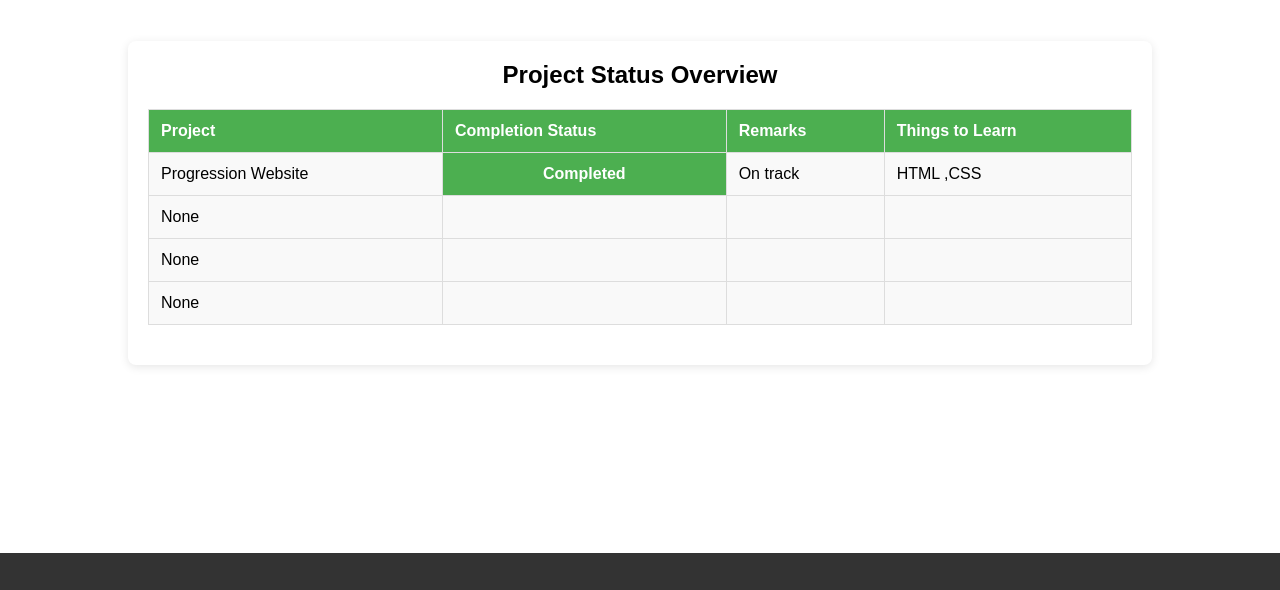
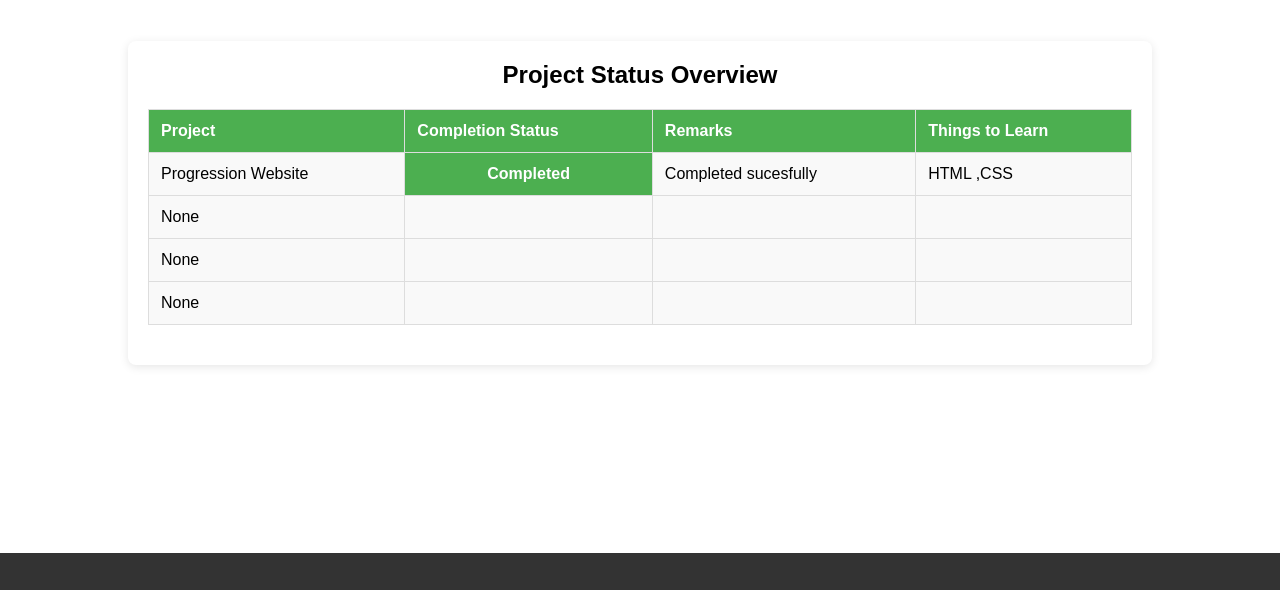
Before and after one commit to Yogesh-Kumar-Mallik/Yogesh-Envelop, a plain HTML site: page index.html in a window 1280 px wide. Shown: the part 1420-2010 px from the top of the page. Drawn offline with Linux system fonts and the light colour scheme.

Commit message:
Update index.html

```diff
--- a/index.html
+++ b/index.html
@@ -62,7 +62,7 @@
               <tr>
                 <td>Progression Website</td>
                 <td class="complete-1">Completed</td>
-                <td>On track</td>
+                <td>Completed sucesfully</td>
                 <td>HTML ,CSS</td>
               </tr>
               <tr>
```
